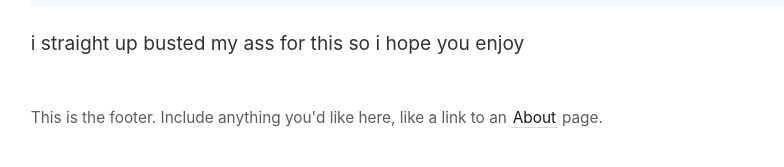
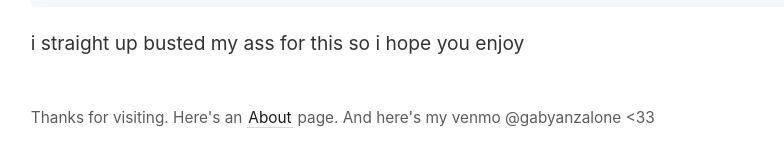
Before and after one commit to ganzalone/Gabys-Page, a Jekyll site: the page built from _pages/index.md, in a window 1280 px wide. Shown: the part 355-522 px from the top of the page, without its empty margins (46-830 px from the left). Built offline with Jekyll 4.4.1, drawn with Linux system fonts in a browser that asks for light colours.

Commit message:
Update footer.html

```diff
--- a/_includes/footer.html
+++ b/_includes/footer.html
@@ -1 +1 @@
-This is the footer. Include anything you'd like here, like a link to an <a class="internal-link" href="/about">About</a> page.
+Thanks for visiting. Here's an <a class="internal-link" href="/about">About</a> page. And here's my venmo @gabyanzalone <33
```
